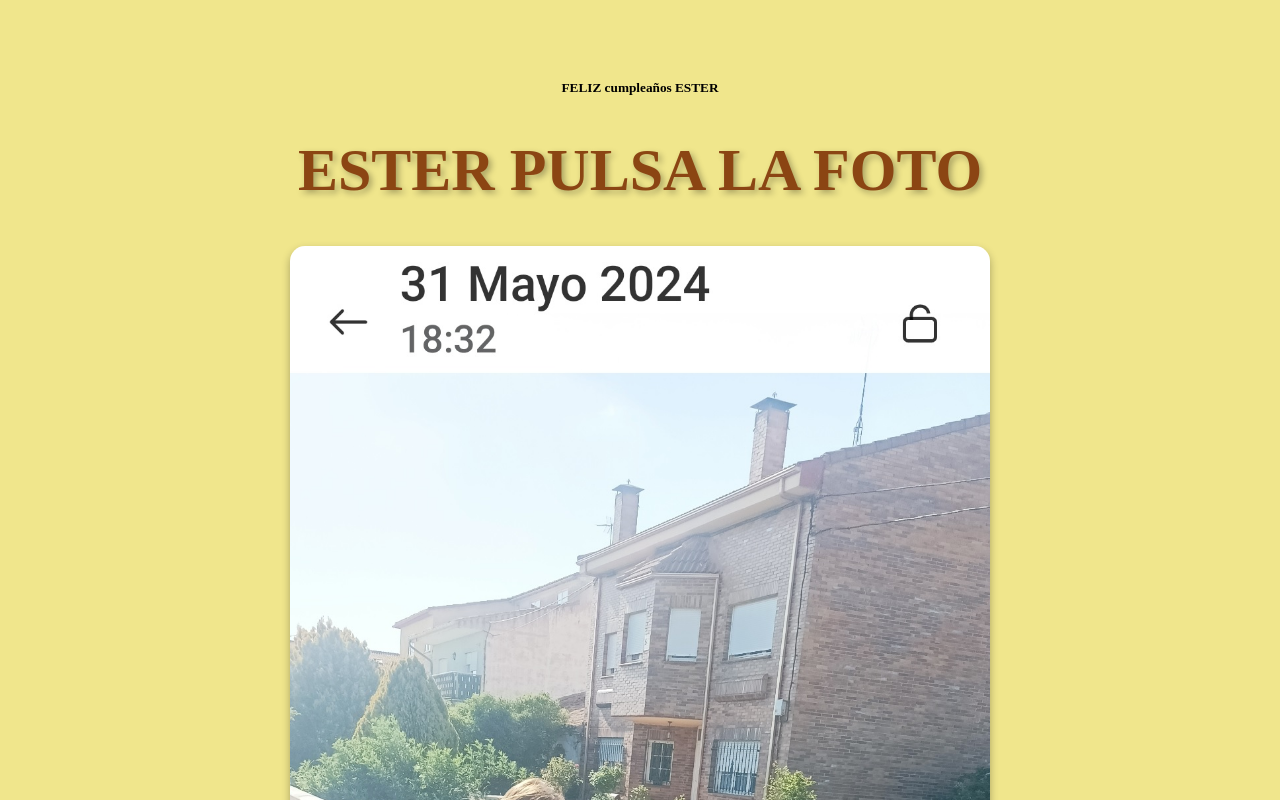
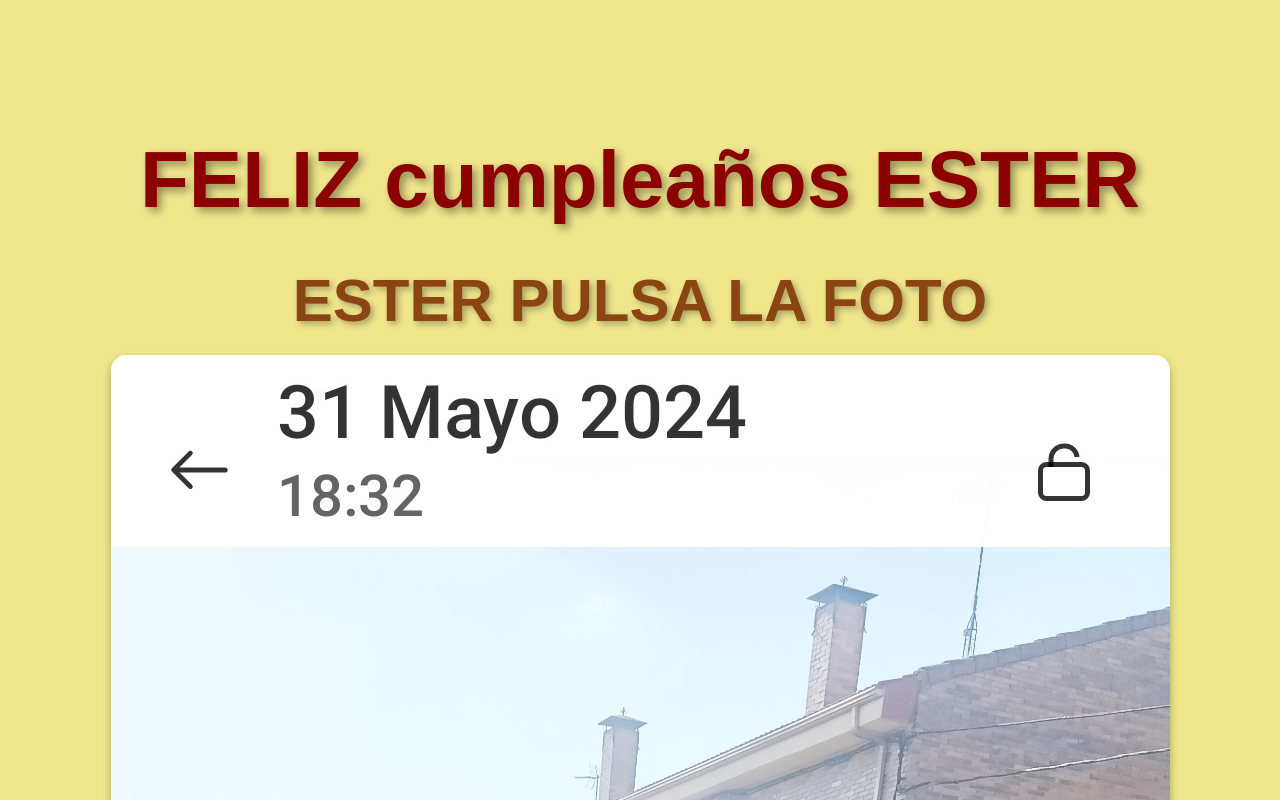
Before and after one commit to equipogeorgos-hash/ester, a plain HTML site: page index.html in a window 1280 px wide. Shown: the top 800 px of the page. Drawn offline with Linux system fonts and the light colour scheme.

Commit message:
Refactor HTML structure and styling

```diff
--- a/index.html
+++ b/index.html
@@ -5,19 +5,30 @@
     <meta name="viewport" content="width=device-width, initial-scale=1.0">
     <title>FELIZ CUMPLEAÑOS ESTER</title>
     <style>
-        body {
+        html, body {
+            margin: 0;
+            padding: 0;
+            background-color: #f0e68c;
             text-align: center;
-            padding: 50px;
-            background-color: #f0e68c;
+            font-family: sans-serif;
         }
+
+        h5 {
+            font-size: 80px;
+            color: #8b0000;
+            text-shadow: 4px 4px 8px rgba(0,0,0,0.4);
+            margin-bottom: 30px;
+        }
+
         h1 {
             font-size: 60px;
             color: #8b4513;
             text-shadow: 3px 3px 6px rgba(0,0,0,0.3);
+            margin-bottom: 20px;
         }
+
         img {
-    width: 100%;
-    max-width: 700px;
+            max-width: 100%;
             height: auto;
             cursor: pointer;
             border-radius: 15px;
@@ -28,19 +39,18 @@
         img:hover {
             transform: scale(1.05);
         }
+
         img:active {
             transform: scale(0.95);
         }
     </style>
 </head>
 <body>
-        <h5>  FELIZ cumpleaños ESTER    </h5>
-
-    <h1>   ESTER PULSA LA FOTO    </h1>
+    <h5>FELIZ cumpleaños ESTER</h5>
+    <h1>ESTER PULSA LA FOTO</h1>
     <img src="https://raw.githubusercontent.com/equipogeorgos-hash/ester/main/foto.jpg"
          alt="Gallina"
          onclick="document.getElementById('sonido').play()">
-
     <audio id="sonido" src="https://raw.githubusercontent.com/equipogeorgos-hash/ester/main/cumpleaños.mp3"></audio>
 </body>
 </html>
```
Lines whose indentation alone changed are shown as unchanged.
